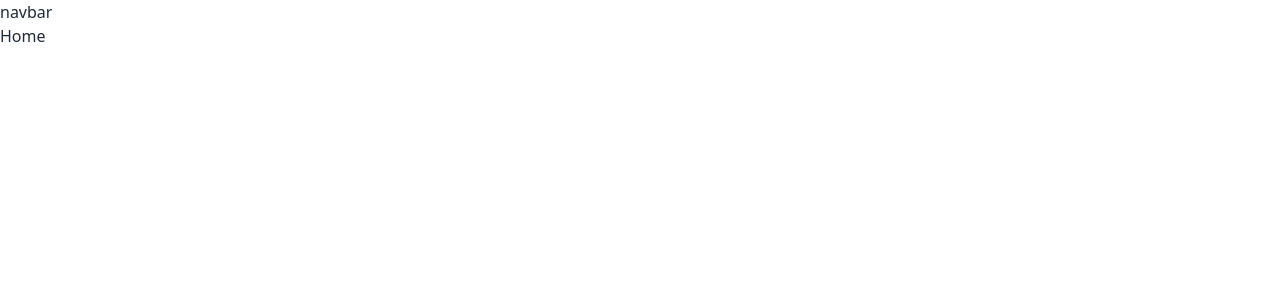
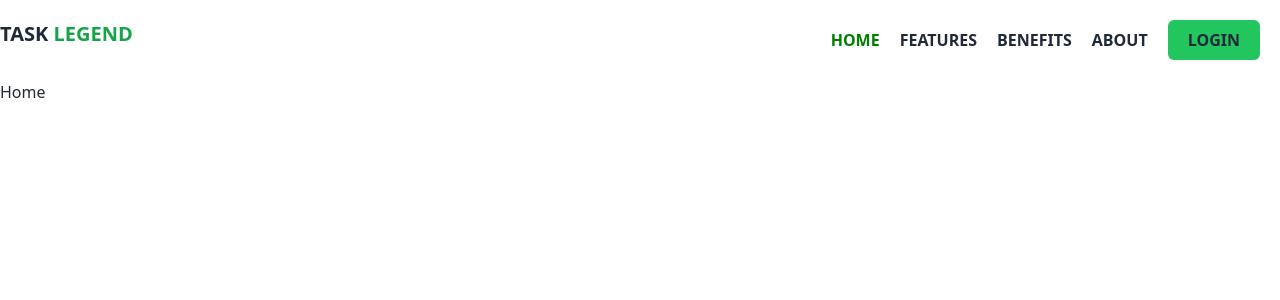
Before and after one commit to Rakibjrb/task-manager-app, a React (Vite) app: page / in a window 1280 px wide. Shown: the top 300 px of the page. Built offline with nearby package versions, Linux system fonts and the light colour scheme.

Commit message:
completed navbar

```diff
--- a/index.html
+++ b/index.html
@@ -4,7 +4,7 @@
     <meta charset="UTF-8" />
     <link rel="icon" type="image/svg+xml" href="/vite.svg" />
     <meta name="viewport" content="width=device-width, initial-scale=1.0" />
-    <title>Task manager || Home</title>
+    <title>Task manager - Home</title>
   </head>
   <body>
     <div id="root"></div>
--- a/src/Layout/Main/Nav/Nav.jsx
+++ b/src/Layout/Main/Nav/Nav.jsx
@@ -1,8 +1,69 @@
+import { NavLink } from "react-router-dom";
+import { useState } from "react";
+import { FaBarsStaggered } from "react-icons/fa6";
+import { IoCloseSharp } from "react-icons/io5";
+import "./nav.css";
+
+const links = (
+  <>
+    <li>
+      <NavLink to={"/"}>Home</NavLink>
+    </li>
+    <li>
+      <NavLink to={"/features"}>Features</NavLink>
+    </li>
+    <li>
+      <NavLink to={"/benefits"}>Benefits</NavLink>
+    </li>
+    <li>
+      <NavLink to={"/about"}>About</NavLink>
+    </li>
+    <li className="lg:hidden bg-green-500 text-center py-2 rounded-md">
+      <NavLink to={"/login"}>Login</NavLink>
+    </li>
+  </>
+);
+
 const Nav = () => {
+  const [mobileNav, setMobileNav] = useState(false);
+
   return (
-    <div>
-      <nav>navbar</nav>
-    </div>
+    <nav className="max-w-7xl mx-auto py-5 flex justify-between px-4 xl:px-0">
+      <h3 className="text-xl uppercase font-bold">
+        Task <span className="text-green-600">Legend</span>
+      </h3>
+      <div className="flex gap-5 items-center">
+        <ul className="hidden gap-5 uppercase font-semibold lg:flex">
+          {links}
+        </ul>
+        <ul
+          className={`${
+            mobileNav ? "" : "hidden"
+          } lg:hidden uppercase absolute right-0 top-14 bg-base-300 py-10 px-8 w-[290px] flex flex-col gap-3 rounded-lg`}
+        >
+          {links}
+        </ul>
+        <NavLink to={"/login"}>
+          <h3 className="font-semibold uppercase hidden lg:block py-2 px-5 bg-green-500 rounded-md hover:bg-gray-400 transition-colors">
+            Login
+          </h3>
+        </NavLink>
+        <div>
+          <button
+            className="lg:hidden"
+            onClick={() => {
+              setMobileNav(!mobileNav);
+            }}
+          >
+            {mobileNav ? (
+              <IoCloseSharp className="text-xl" />
+            ) : (
+              <FaBarsStaggered className="text-xl" />
+            )}
+          </button>
+        </div>
+      </div>
+    </nav>
   );
 };
 
--- /dev/null
+++ b/src/Layout/Main/Nav/nav.css
@@ -0,0 +1,3 @@
+.active {
+  color: green;
+}
```
